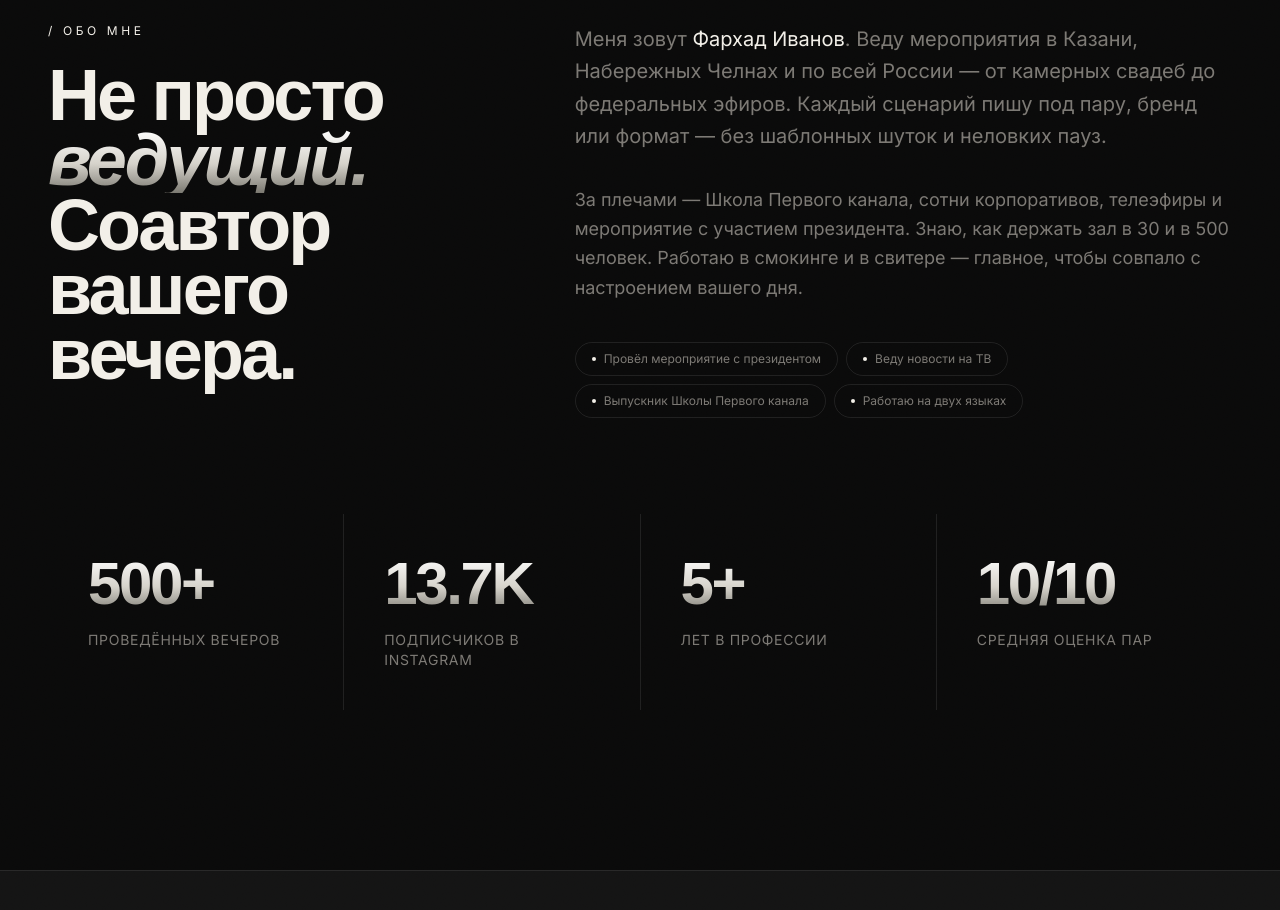
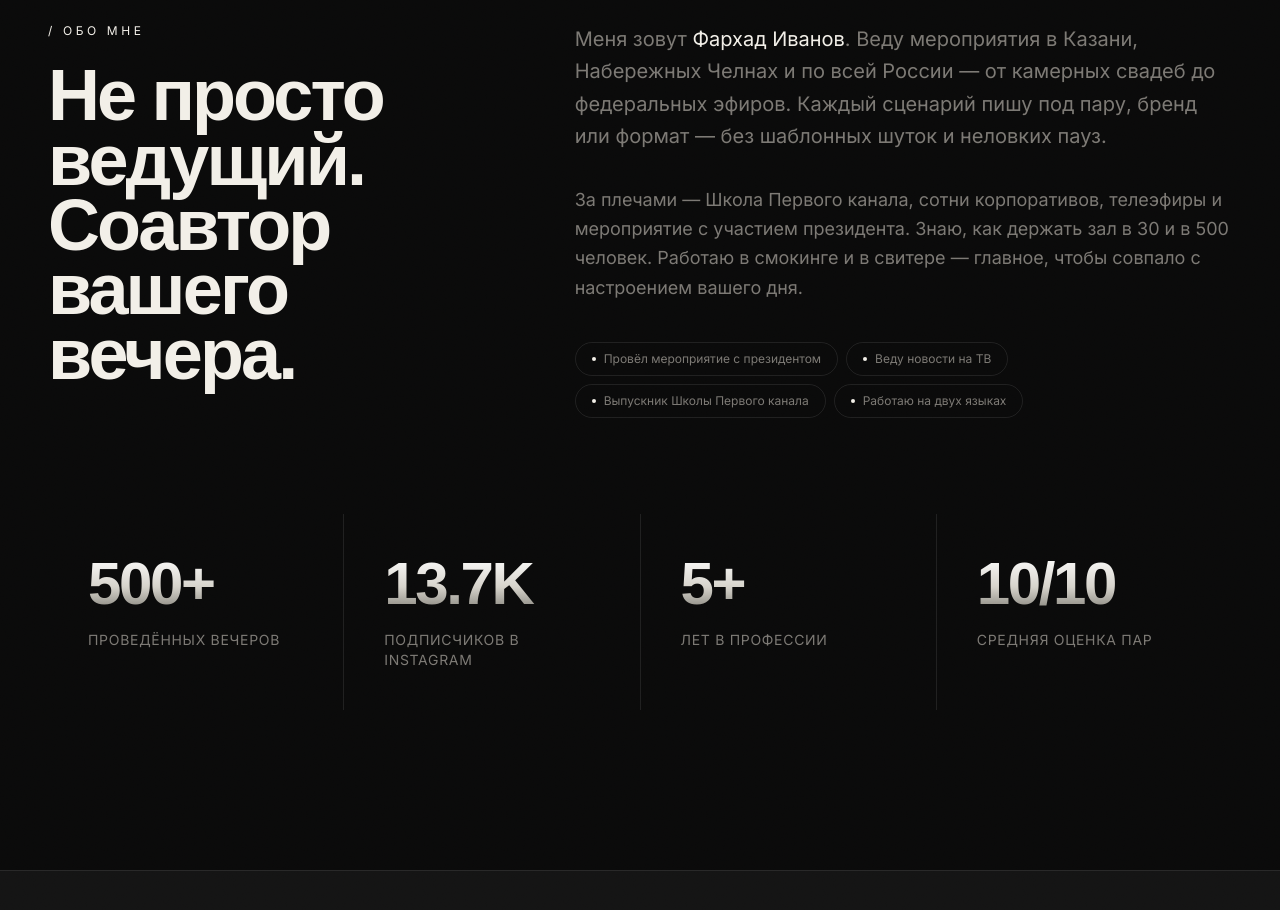
Before and after one commit to ueeet/farhad, a Next.js app: page / in a window 1280 px wide. Shown: the part 5100-6010 px from the top of the page. Built offline with nearby package versions, Linux system fonts and the light colour scheme; a web font is replaced by a local one.

Commit message:
auto: update

```diff
--- a/src/components/About.tsx
+++ b/src/components/About.tsx
@@ -68,7 +68,7 @@ export function About() {
             </div>
             <h2 className="font-display font-black text-5xl lg:text-7xl leading-[0.9] tracking-[-0.04em] balance">
               <span className="about-line block">Не просто</span>
-              <span className="about-line block text-gradient-gold italic">ведущий.</span>
+              <span className="about-line block">ведущий.</span>
               <span className="about-line block">Соавтор</span>
               <span className="about-line block">вашего вечера.</span>
             </h2>
```
